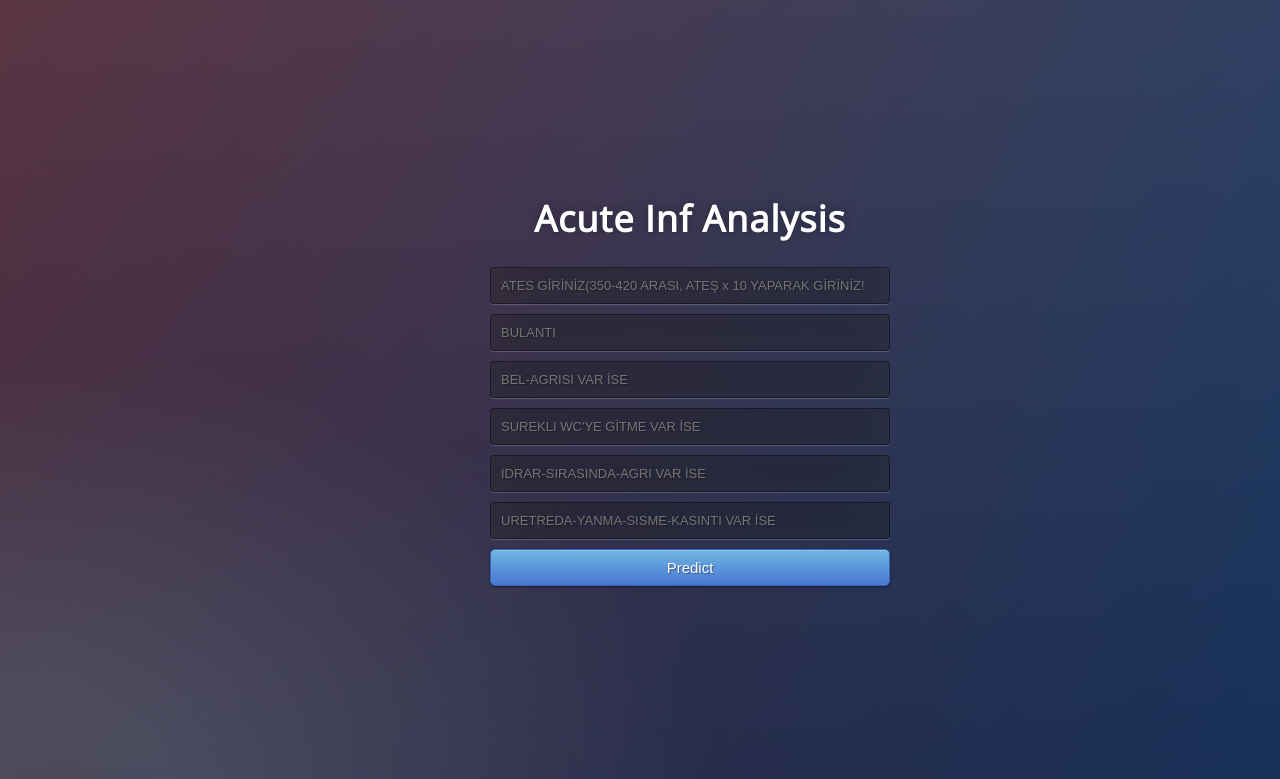
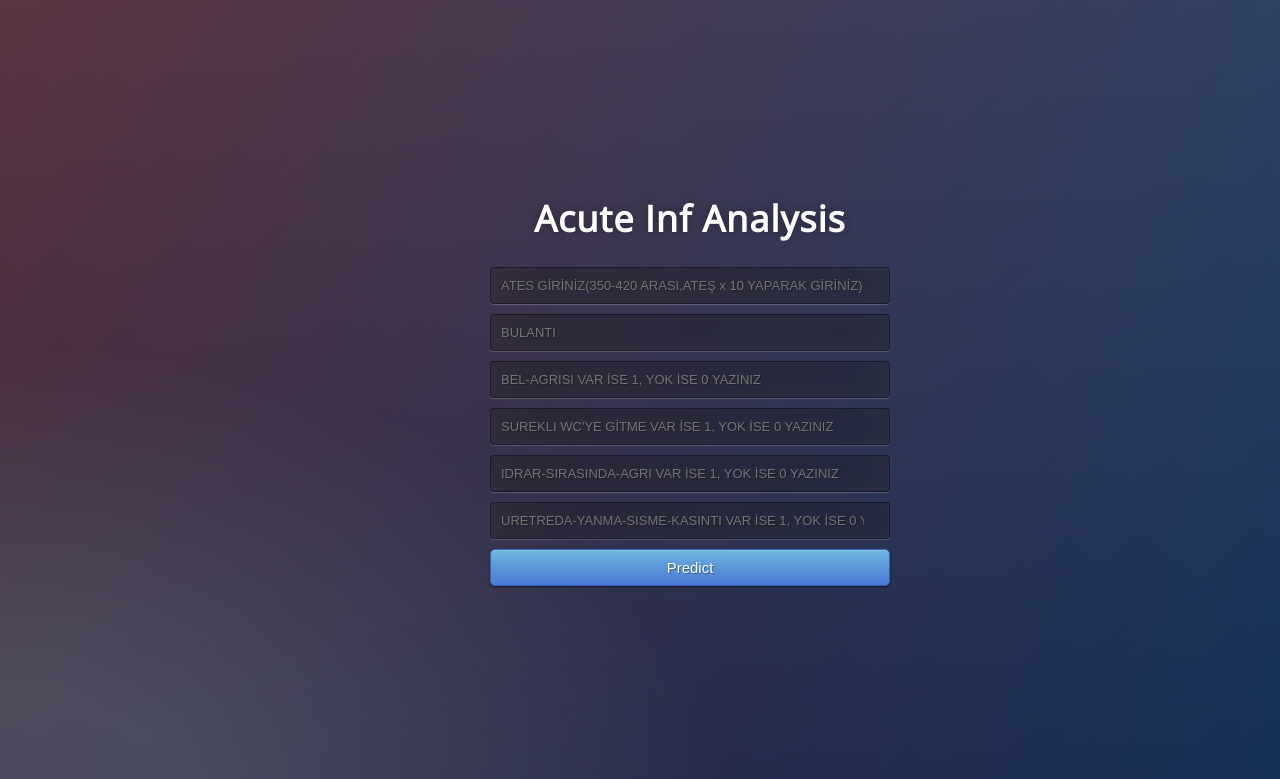
Before and after one commit to AhmetCay-code/flask-app, a Flask app: page / in a window 1280 px wide. Shown: the top 779 px of the page. Run offline with Flask 2, Linux system fonts and the light colour scheme; parts of the project's set-up code (start-up, migrations or seed data) failed here and were passed over; some libraries are stand-ins or nearby versions.

Commit message:
Update index.html

```diff
--- a/templates/index.html
+++ b/templates/index.html
@@ -19,12 +19,12 @@
 
      <!-- Main Input For Receiving Query to our ML -->
     <form action="/predict" method="post">
-    	<input type="number" min="350" max="420" name="ATES" placeholder="ATES GİRİNİZ(350-420 ARASI, ATEŞ x 10 YAPARAK GİRİNİZ!)" required="required" />
+    	<input type="number" min="350" max="420" name="ATES" placeholder="ATES GİRİNİZ(350-420 ARASI,ATEŞ x 10 YAPARAK GİRİNİZ)" required="required" />
         <input type="number" min="0" max="1" name="BULANTI" placeholder="BULANTI" required="required" />
-		<input type="number" min="0" max="1" name="BEL-AGRISI" placeholder="BEL-AGRISI VAR İSE "1", YOK İSE "0" YAZINIZ " required="required" />
-		<input type="number" min="0" max="1" name="SUREKLI-WC" placeholder="SUREKLI WC'YE GİTME VAR İSE "1", YOK İSE "0" YAZINIZ" required="required" />
-		<input type="number" min="0" max="1" name="IDRAR-SIRASINDA-AGRI" placeholder="IDRAR-SIRASINDA-AGRI VAR İSE "1", YOK İSE "0" YAZINIZ" required="required" />
-		<input type="number" min="0" max="1" name="URETREDA-YANMA-SISME-KASINTI" placeholder="URETREDA-YANMA-SISME-KASINTI VAR İSE "1", YOK İSE "0" YAZINIZ" required="required" />
+		<input type="number" min="0" max="1" name="BEL-AGRISI" placeholder="BEL-AGRISI VAR İSE 1, YOK İSE 0 YAZINIZ " required="required" />
+		<input type="number" min="0" max="1" name="SUREKLI-WC" placeholder="SUREKLI WC'YE GİTME VAR İSE 1, YOK İSE 0 YAZINIZ" required="required" />
+		<input type="number" min="0" max="1" name="IDRAR-SIRASINDA-AGRI" placeholder="IDRAR-SIRASINDA-AGRI VAR İSE 1, YOK İSE 0 YAZINIZ" required="required" />
+		<input type="number" min="0" max="1" name="URETREDA-YANMA-SISME-KASINTI" placeholder="URETREDA-YANMA-SISME-KASINTI VAR İSE 1, YOK İSE 0 YAZINIZ" required="required" />
 
         <button type="submit" class="btn btn-primary btn-block btn-large"> Predict </button>
 
```
